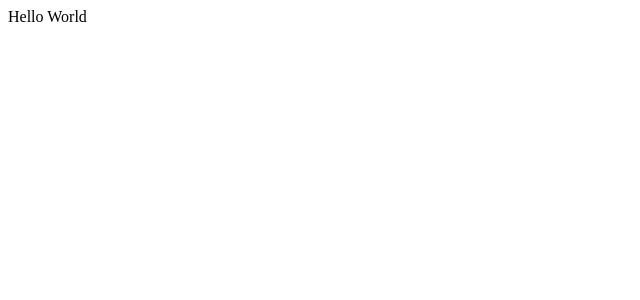
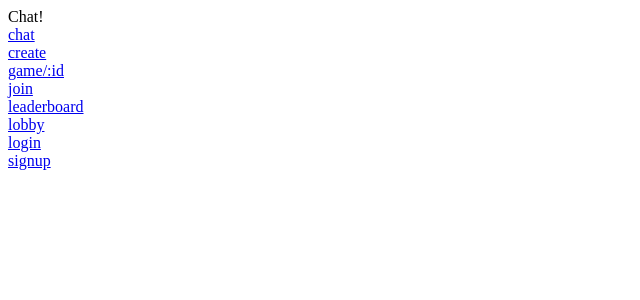
Before and after one commit to BlueOceanPacific/LoveLetter, a React app: page /#/chat in a window 1280 px wide. Shown: the top 300 px of the page, without its empty margins (0-640 px from the left). Built offline with nearby package versions, Linux system fonts and the light colour scheme; the HTML template or start-up script is replaced by a standard one.

Commit message:
initial component pieces and links

```diff
--- a/client/src/components/App.jsx
+++ b/client/src/components/App.jsx
@@ -1,7 +1,52 @@
 import React from 'react';
+import {
+  Route,
+  Routes,
+  Link,
+} from 'react-router-dom';
+
+import Chat from './Chat.jsx';
+import CreateGame from './CreateGame.jsx';
+import GameView from './GameView.jsx';
+import JoinGame from './JoinGame.jsx';
+import Leaderboard from './Leaderboard.jsx';
+import Lobby from './Lobby.jsx';
+import Login from './Login.jsx';
+import SignUp from './SignUp.jsx';
 
 function App() {
-  return (<div>Hello World</div>);
+  return (
+    <>
+      <Routes>
+        <Route path="/chat" element={<Chat />} />
+        <Route path="/create" element={<CreateGame />} />
+        <Route path="/game/:id" element={<GameView />} />
+        <Route path="/join" element={<JoinGame />} />
+        <Route path="/leaderboard" element={<Leaderboard />} />
+        <Route path="/lobby" element={<Lobby />} />
+        <Route path="/login" element={<Login />} />
+        <Route path="/signup" element={<SignUp />} />
+      </Routes>
+      <div>
+        <Link to="/chat">chat</Link>
+        <br />
+        <Link to="/create">create</Link>
+        <br />
+        <Link to="/game/:id">game/:id</Link>
+        <br />
+        <Link to="/join">join</Link>
+        <br />
+        <Link to="/leaderboard">leaderboard</Link>
+        <br />
+        <Link to="/lobby">lobby</Link>
+        <br />
+        <Link to="/login">login</Link>
+        <br />
+        <Link to="/signup">signup</Link>
+      </div>
+
+    </>
+  );
 }
 
 export default App;
--- /dev/null
+++ b/client/src/components/Chat.jsx
@@ -0,0 +1,7 @@
+import React from 'react';
+
+function Chat() {
+  return (<div>Chat!</div>);
+}
+
+export default Chat;
--- /dev/null
+++ b/client/src/components/CreateGame.jsx
@@ -0,0 +1,7 @@
+import React from 'react';
+
+function CreateGame() {
+  return (<div>Create Games!</div>);
+}
+
+export default CreateGame;
--- /dev/null
+++ b/client/src/components/GameView.jsx
@@ -0,0 +1,7 @@
+import React from 'react';
+
+function GameView() {
+  return (<div>Game View</div>);
+}
+
+export default GameView;
--- /dev/null
+++ b/client/src/components/JoinGame.jsx
@@ -0,0 +1,7 @@
+import React from 'react';
+
+function JoinGame() {
+  return (<div>JoinGame</div>);
+}
+
+export default JoinGame;
--- /dev/null
+++ b/client/src/components/Leaderboard.jsx
@@ -0,0 +1,7 @@
+import React from 'react';
+
+function Leaderboard() {
+  return (<div>Leader Board!</div>);
+}
+
+export default Leaderboard;
--- /dev/null
+++ b/client/src/components/Lobby.jsx
@@ -0,0 +1,7 @@
+import React from 'react';
+
+function Lobby() {
+  return (<div>Lobby!</div>);
+}
+
+export default Lobby;
--- /dev/null
+++ b/client/src/components/Login.jsx
@@ -0,0 +1,7 @@
+import React from 'react';
+
+function Login() {
+  return (<div>Login!</div>);
+}
+
+export default Login;
--- /dev/null
+++ b/client/src/components/SignUp.jsx
@@ -0,0 +1,7 @@
+import React from 'react';
+
+function SignUp() {
+  return (<div>Sign Up!</div>);
+}
+
+export default SignUp;
```
